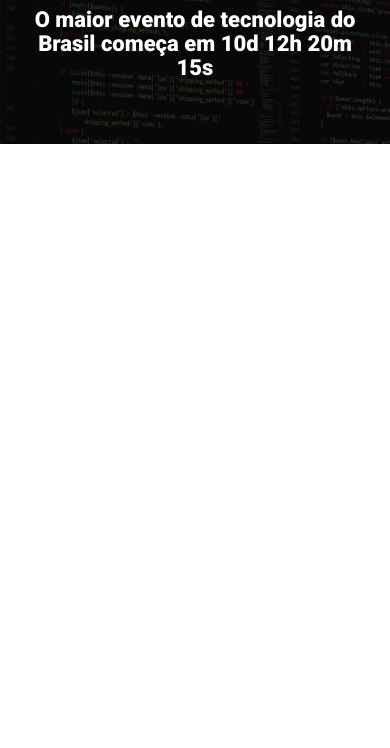
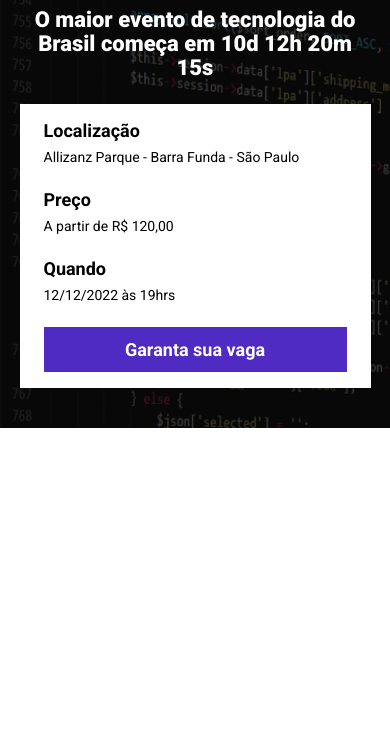
Before and after one commit to otaviozerotwo/ebac_tech_talks, a website built with Parcel: page src/index.html in a window 390 px wide. Shown: the part 96-844 px from the top of the page. Built offline with nearby package versions, Linux system fonts and the light colour scheme.

Commit message:
feat: add CTA

```diff
--- a/src/index.html
+++ b/src/index.html
@@ -16,6 +16,28 @@
       <p class="hero__text">
         O maior evento de tecnologia do Brasil começa em 10d 12h 20m 15s
       </p>
+      <div class="infos-bar">
+        <ul class="infos-bar__infos">
+          <li class="infos-bar__infos__item">
+            <b>Localização</b>
+            Allizanz Parque - Barra Funda - São Paulo
+          </li>
+          <li class="infos-bar__infos__item">
+            <b>Preço</b>
+            A partir de R$ 120,00
+          </li>
+          <li class="infos-bar__infos__item">
+            <b>Quando</b>
+            12/12/2022 às 19hrs
+          </li>
+        </ul>
+        <a
+          href="#"
+          class="button button--primary"
+        >
+          Garanta sua vaga
+        </a>
+      </div>
     </div>
   </header>
   <script src="scripts/main.js"></script>
--- /dev/null
+++ b/src/styles/components/_buttons.scss
@@ -0,0 +1,24 @@
+.button {
+  padding: 12px;
+  font-size: 18px;
+  font-weight: bold;
+  text-decoration: none;
+  text-align: center;
+  white-space: nowrap;
+
+  &--primary {
+    color: #FFF;
+    background-color: #4F2AC3;
+  }
+
+  @media (max-width: 640px) {
+    display: block;
+    width: 100%;
+  }
+
+  @media (max-width: 1024px) {
+    display: flex;
+    align-items: center;
+    justify-content: center;
+  }
+}
--- /dev/null
+++ b/src/styles/components/_infos-bar.scss
@@ -0,0 +1,41 @@
+.infos-bar {
+  display: flex;
+  justify-content: space-between;
+  padding: 16px 24px;
+  background-color: #FFF;
+
+  &__infos {
+    display: flex;
+    gap: 40px;
+
+    &__item {
+      font-size: 14px;
+      color: #000;
+
+      b {
+        display: block;
+        font-size: 18px;
+        color: #000;
+        margin-bottom: 8px;
+      }
+    }
+  }
+
+  @media (max-width: 640px) {
+    display: block;
+
+    &__infos {
+      display: block;
+
+      &__item {
+        margin-bottom: 24px;
+      }
+    }
+  }
+
+  @media (max-width: 1024px) {
+    &__infos {
+      gap: 16px;
+    }
+  }
+}
--- a/src/styles/main.scss
+++ b/src/styles/main.scss
@@ -1,4 +1,6 @@
 @use 'hero';
+@use 'components/infos-bar';
+@use 'components/buttons';
 
 * {
   margin: 0;
@@ -6,6 +8,7 @@
   box-sizing: border-box;
   font-family: Roboto, sans-serif;
   color: #FFF;
+  list-style: none;
 }
 
 .container {
```
